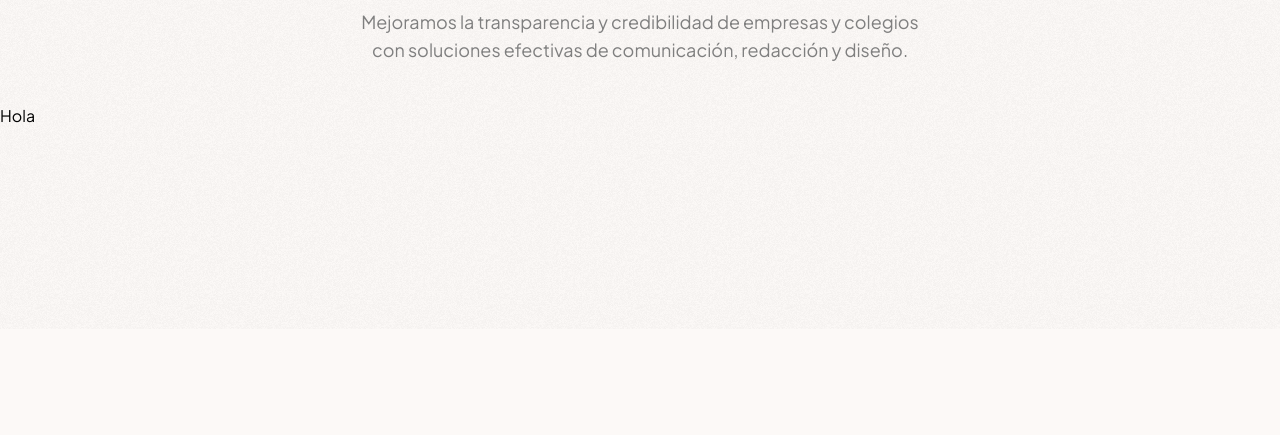
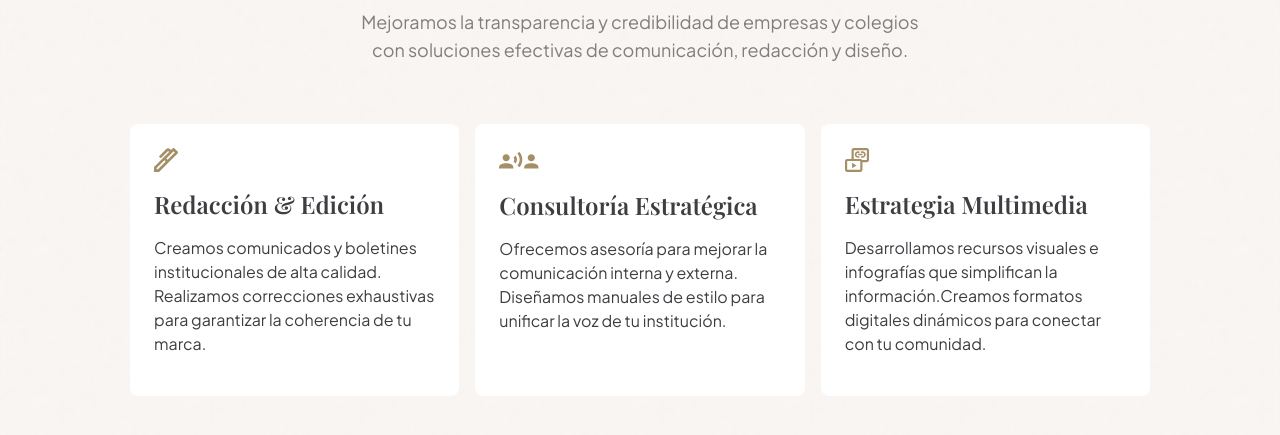
Before and after one commit to AstreaComunicaciones/astrea-landing, a website built with Vite: page index.html in a window 1280 px wide. Shown: the part 471-906 px from the top of the page. Before the commit the page ends 800 px from the top, so only its background shows below. Built offline with nearby package versions, Linux system fonts and the light colour scheme; files whose address does not match are found by name.

Commit message:
add card components and Features section

```diff
--- a/index.html
+++ b/index.html
@@ -24,11 +24,9 @@
     <!-- SECTIONS -->
     <main>
       <section id="hero"></section>
-      <section id="features">Hola</section>
+      <section id="features"></section>
       <section id="contact"></section>
     </main>
-
-    <!-- FOOTER -->
     <footer id="footer"></footer>
 
     <script type="module" src="/src/main.js"></script>
--- /dev/null
+++ b/src/components/cardFeature.js
@@ -0,0 +1,9 @@
+export function CardFeature({ title, description, icon, maxWidthIcon }) {
+  return `
+    <div class="bg-white rounded-lg px-6 pt-6 pb-10">
+    <img class="mb-4 ${maxWidthIcon}" src="${icon}" alt="${title}" width="30" height="30">
+      <h2 class="md:text-2xl font-semibold text-gray-dark mb-4">${title}</h2>
+      <p class="text-gray-dark">${description}</p>
+    </div>
+  `;
+}
--- a/src/main.js
+++ b/src/main.js
@@ -2,6 +2,8 @@ import './style.css'
 
 import { Hero } from './sections/hero.js'
 import { Navbar } from './sections/navbar.js'
+import { Features } from './sections/features.js'
 
 document.getElementById('navbar').innerHTML = Navbar()
 document.getElementById('hero').innerHTML = Hero()
+document.getElementById('features').innerHTML = Features()
--- /dev/null
+++ b/src/sections/features.js
@@ -0,0 +1,14 @@
+import iconWrite from '../assets/images/icon-write.svg'
+import iconConsult from '../assets/images/icon-people.svg'
+import iconMultimedia from '../assets/images/icon-multimedia.svg'
+import { CardFeature } from '../components/cardFeature.js'
+
+export function Features() {
+  return `
+    <div class="max-w-[1020px] mx-auto grid grid-cols-1 md:grid-cols-3 gap-4 pt-5 pb-20">
+      ${CardFeature({ title: 'Redacción & Edición', description: 'Creamos comunicados y boletines institucionales de alta calidad. Realizamos correcciones exhaustivas para garantizar la coherencia de tu marca.', icon: iconWrite, maxWidthIcon: 'max-w-6' })}
+      ${CardFeature({ title: 'Consultoría Estratégica', description: 'Ofrecemos asesoría para mejorar la comunicación interna y externa. Diseñamos manuales de estilo para unificar la voz de tu institución.', icon: iconConsult, maxWidthIcon: 'w-[40px] h-[25px]' })}
+      ${CardFeature({ title: 'Estrategia Multimedia', description: 'Desarrollamos recursos visuales e infografías que simplifican la información.Creamos formatos digitales dinámicos para conectar con tu comunidad.', icon: iconMultimedia, maxWidthIcon: 'max-w-6' })}
+    </div>
+  `
+}
--- a/src/style.css
+++ b/src/style.css
@@ -60,6 +60,7 @@
     font-family: 'Plus Jakarta Sans', sans-serif;
     background-color: var(--color-beige);
     background-image: url('./assets/images/noisy-texture-bg.png');
+    backdrop-filter: blur(2px);
   }
 
   h1, h2, h3, h4, h5, h6 {
```
Also changed, not shown: src/assets/images/icon-people.svg (added).
